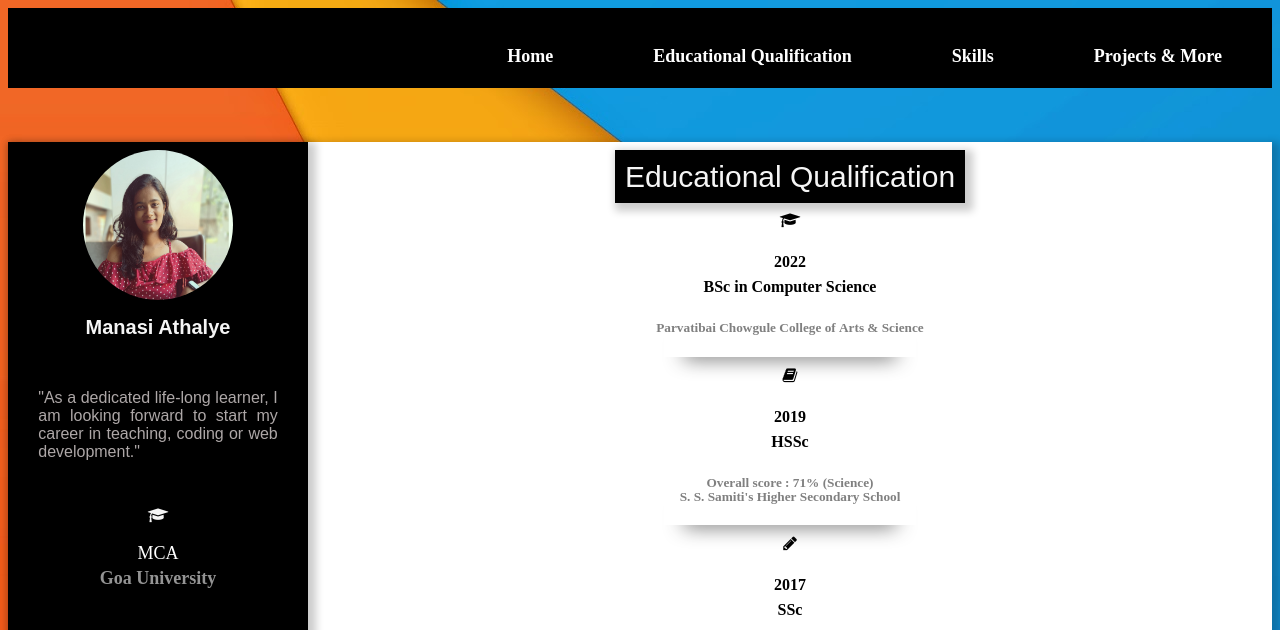
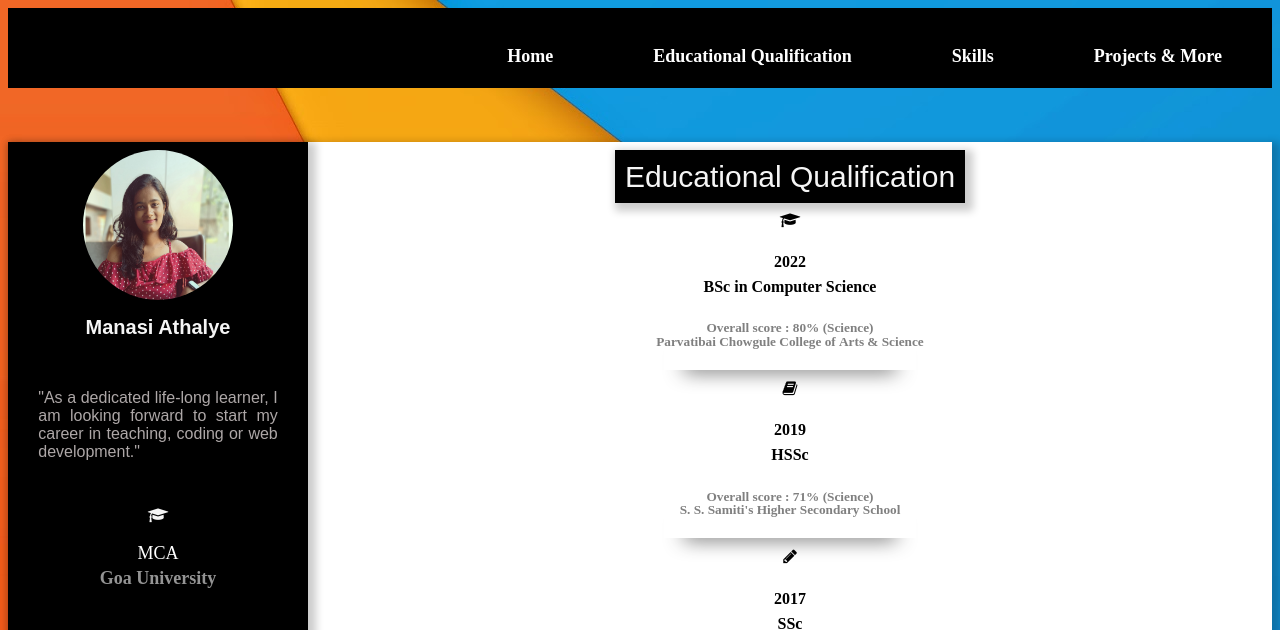
Before and after one commit to manasi190/myProfile, a plain HTML site: page educationalQ.html in a window 1280 px wide. Shown: the top 630 px of the page. Drawn offline with Linux system fonts and the light colour scheme.

Commit message:
Update educationalQ.html

```diff
--- a/educationalQ.html
+++ b/educationalQ.html
@@ -144,7 +144,7 @@
 			<mark> Educational Qualification </mark>
 			<br><br>
 
-			<i class="fa fa-graduation-cap"><h4 style="color: black; line-height: 25px;">2022<br>BSc in Computer Science</h4><h5 style="color: gray">Parvatibai Chowgule College of Arts & Science</h5></i>
+			<i class="fa fa-graduation-cap"><h4 style="color: black; line-height: 25px;">2022<br>BSc in Computer Science</h4><h5 style="color: gray">Overall score : 80% (Science)<br>Parvatibai Chowgule College of Arts & Science</h5></i>
 			<hr>
 
 			<i class="fa fa-book"><h4 style="color: black; line-height: 25px;">2019<br>HSSc</h4><h5 style="color: gray">Overall score : 71% (Science)<br>S. S. Samiti's Higher Secondary School</h5></i>
```
